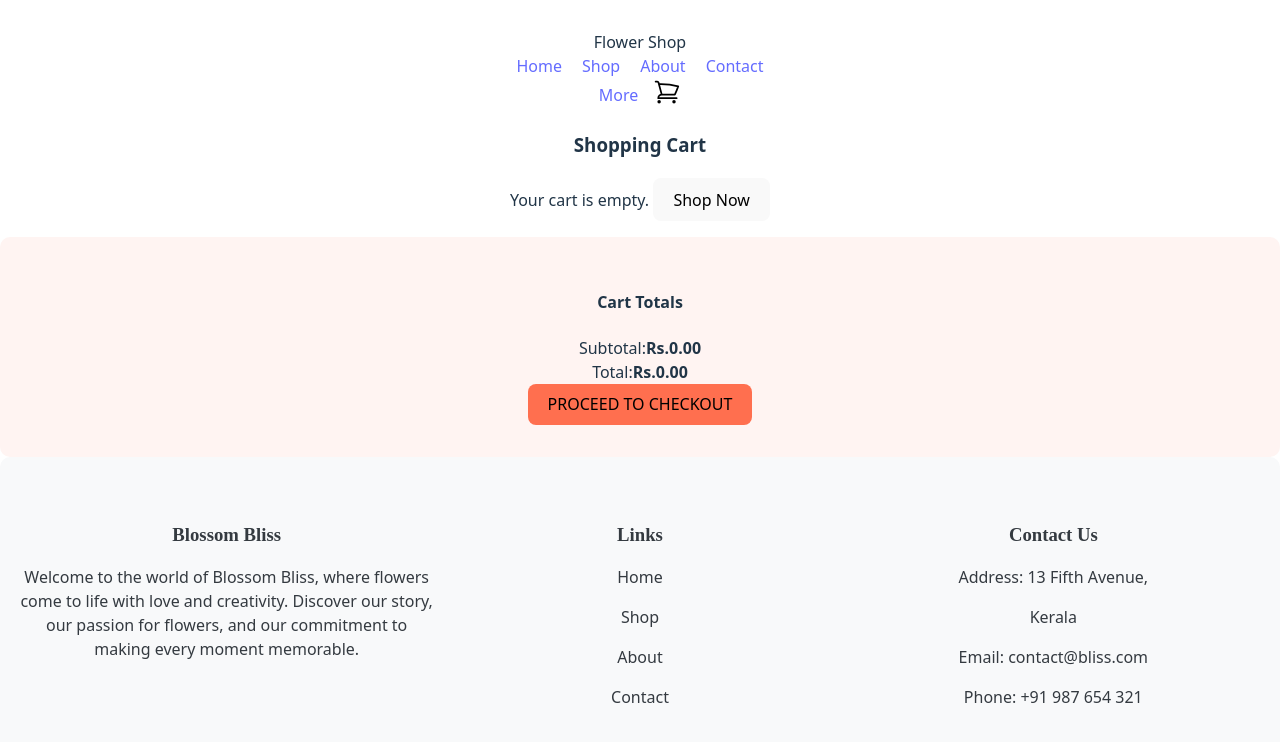
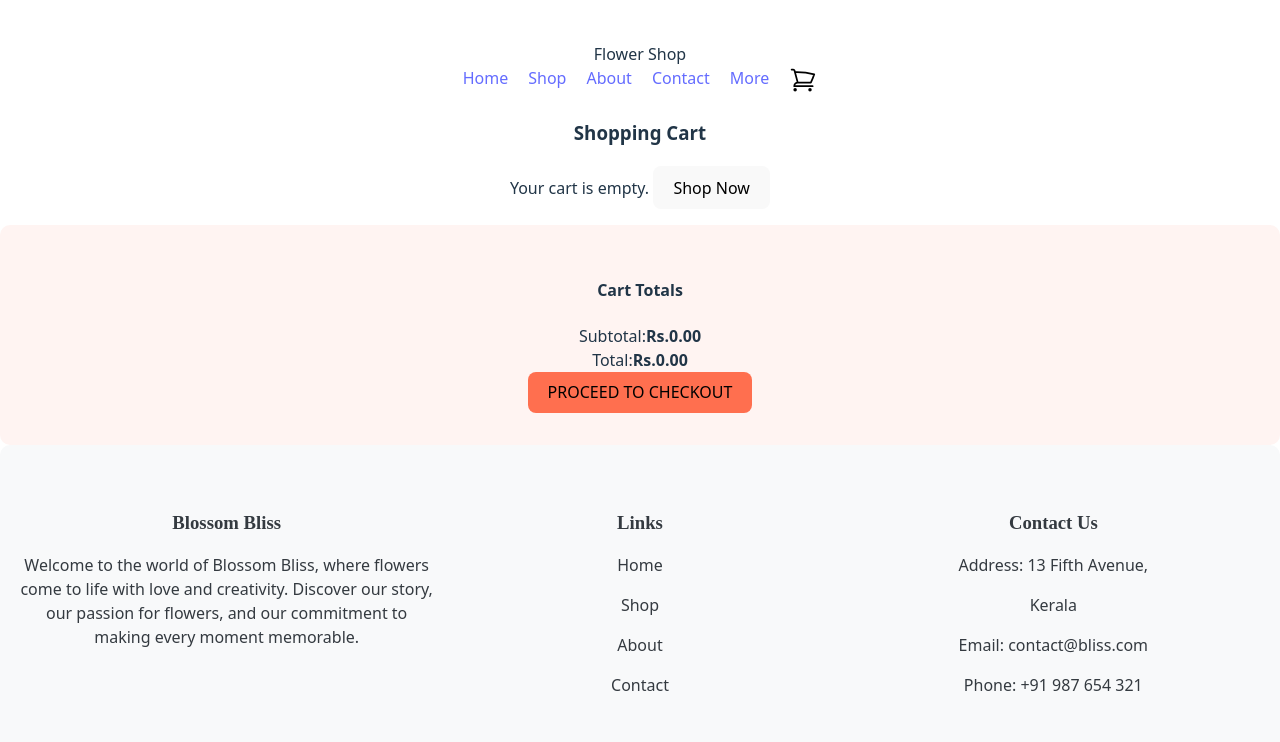
Before and after one commit to prajula255/blossom, a React (Vite) app: page /cart in a window 1280 px wide. Shown: the top 742 px of the page. Built offline with nearby package versions, Linux system fonts and the light colour scheme.

Commit message:
navbar styling updations

```diff
--- a/src/components/navbar.jsx
+++ b/src/components/navbar.jsx
@@ -50,9 +50,8 @@ function NavEg() {
               <Nav.Link as={Link} to="/contact" className="text-white">
                 Contact
               </Nav.Link>
-            </Nav>
-
-            <Nav className="ms-auto nav-icons">
+              {/* </Nav> */}
+              {/* <Nav className="ms-auto nav-icons"> */}
               {" "}
               <NavDropdown title="More" id="moreDropdown">
                 <div className="container-box p-3">
```
